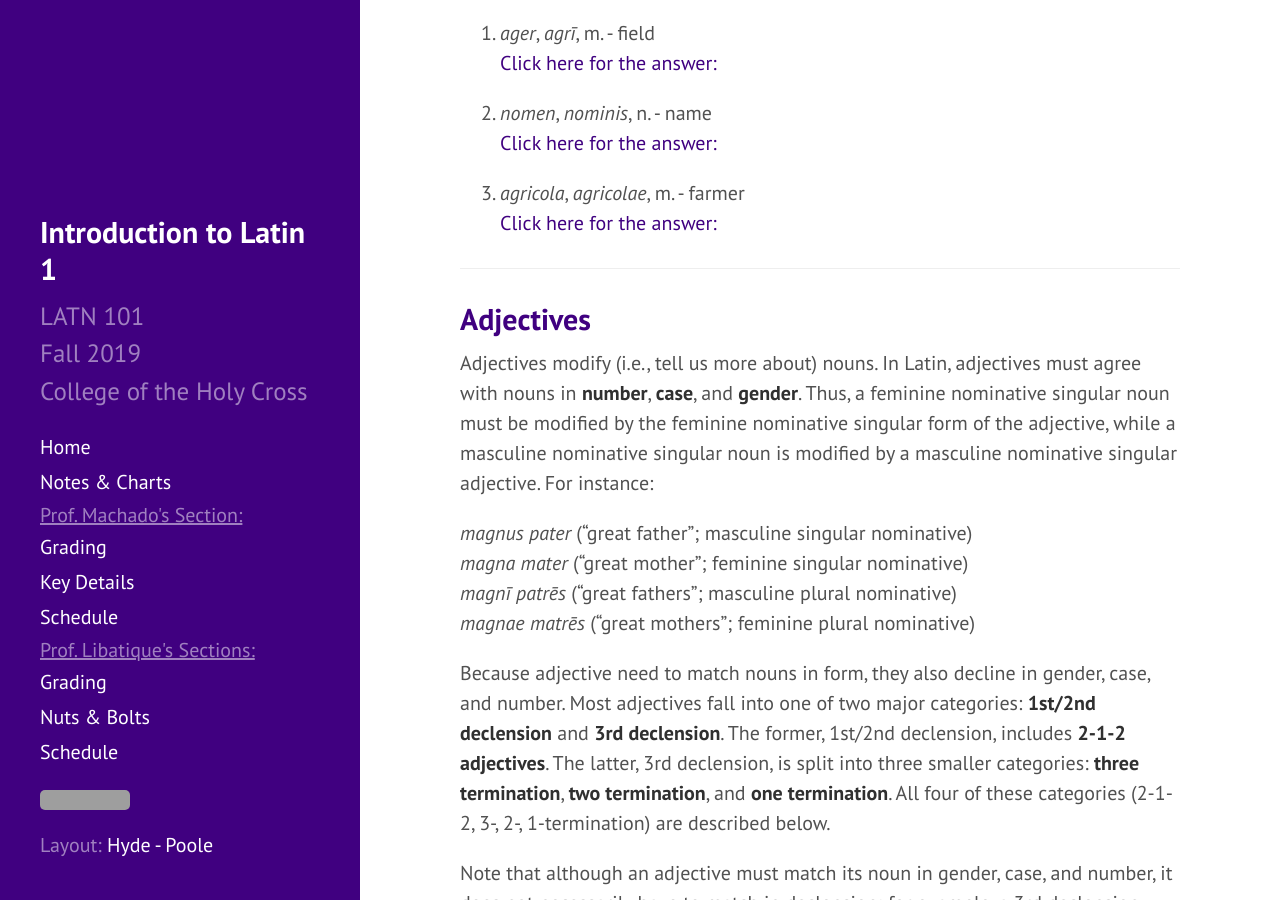
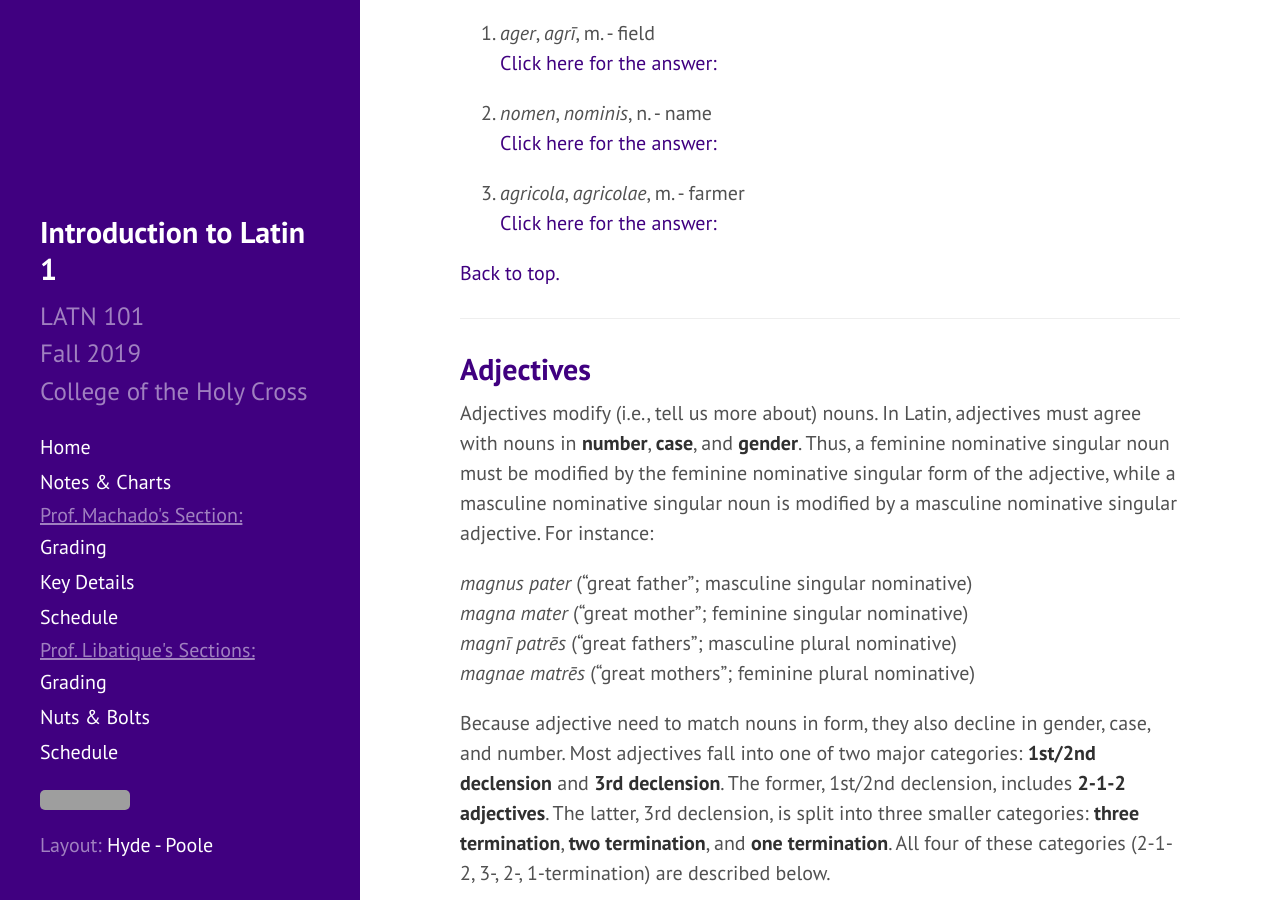
Before and after one commit to DLibatique/LATN102-S20, a Jekyll site: the page built from notes/1-nouns-adjs.md, in a window 1280 px wide and 900 px high, scrolled down 2926 px. Built offline with Jekyll 4.4.1, drawn with Linux system fonts in a browser that asks for light colours; grey boxes are pictures that could not be loaded.

Commit message:
added back to top links

```diff
--- a/notes/1-nouns-adjs.md
+++ b/notes/1-nouns-adjs.md
@@ -81,6 +81,8 @@
 3. *agricola*, *agricolae*, m. - farmer
 <a href="#" onclick="document.getElementById('prac3').style.display='block'; return false;">Click here for the answer:</a> <span style="display: none;" id="prac3">1st</span>
 
+[Back to top.](#top)
+
 ***
 
 ## Adjectives
@@ -156,6 +158,8 @@
 4. *brevis*, *breve* - brief, short
 <a href="#" onclick="document.getElementById('prac7').style.display='block'; return false;">Click here for the answer:</a> <span style="display: none;" id="prac7">Two termination</span>
 
+[Back to top.](#top)
+
 ***
 
 ### Substantives
```
